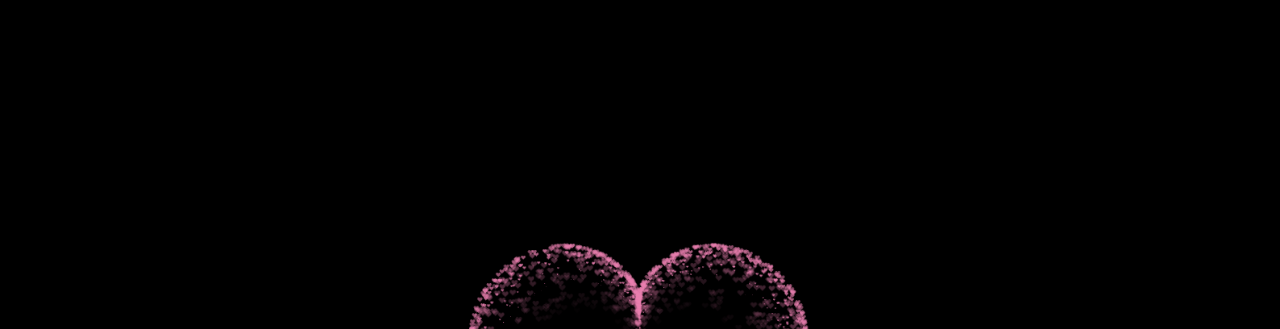
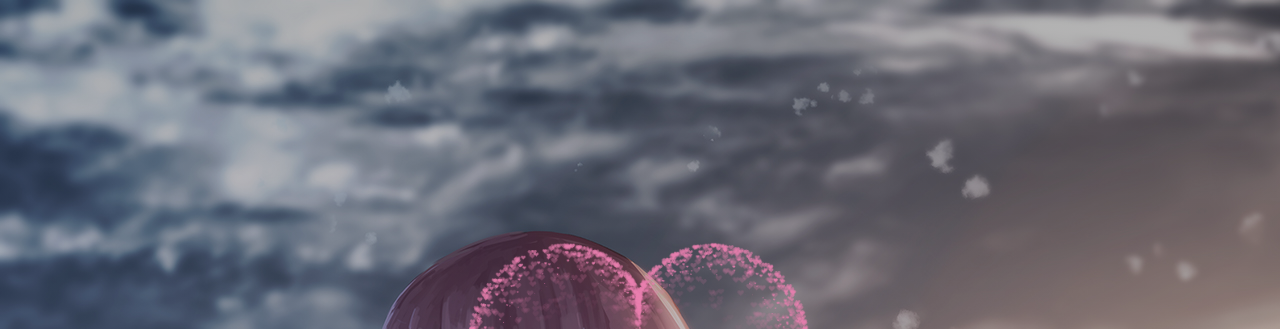
Before and after one commit to Trugtie/heart, a plain HTML site: page index.html in a window 1280 px wide. Shown: the top 329 px of the page. Drawn offline with Linux system fonts and the light colour scheme.

Commit message:
Add background

```diff
--- a/style.css
+++ b/style.css
@@ -57,6 +57,7 @@ p.demos {
   left: 0px;
   top: 0px;
   z-index: 1000;
+  background:linear-gradient(180deg, rgba(0, 0, 0, 0.3), rgba(134, 105, 130, 0.342)),url(./img/681362.jpg);
 }
 .sp-container h2 {
   position: absolute;
```
Also changed, not shown: img/681362.jpg (added).
